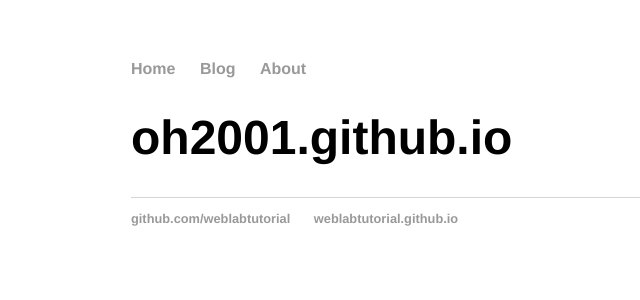
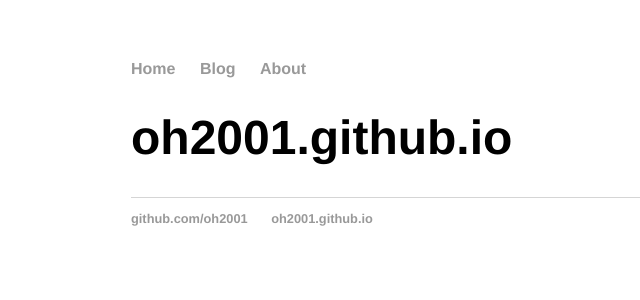
Before and after one commit to oh2001/oh2001.github.io, a Jekyll site: the page built from index.html, in a window 1280 px wide. Shown: the top 300 px of the page, without its empty margins (61-701 px from the left). Built offline with Jekyll 4.4.1, drawn with Linux system fonts in a browser that asks for light colours.

Commit message:
Update default.html

```diff
--- a/_layouts/default.html
+++ b/_layouts/default.html
@@ -20,8 +20,8 @@
            </div>
            <footer>
                   <ul>
-                   <li><a href="https://github.com/weblabtutorial">github.com/weblabtutorial</a></li>
-                  <li><a href="https://weblabtutorial.github.io"> weblabtutorial.github.io </a></li>
+                   <li><a href="https://github.com/weblabtutorial">github.com/oh2001</a></li>
+                  <li><a href="https://weblabtutorial.github.io"> oh2001.github.io </a></li>
                   </ul>
           </footer>
    </body>
```
